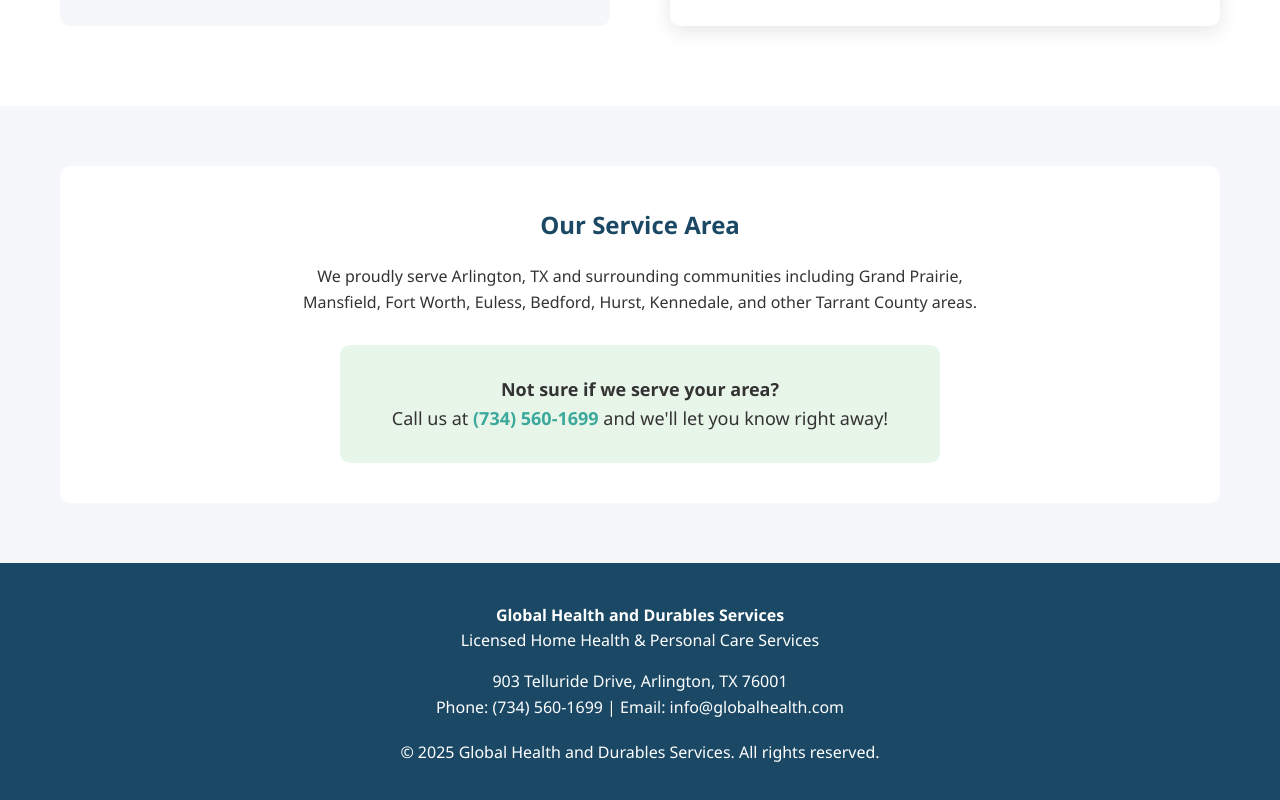
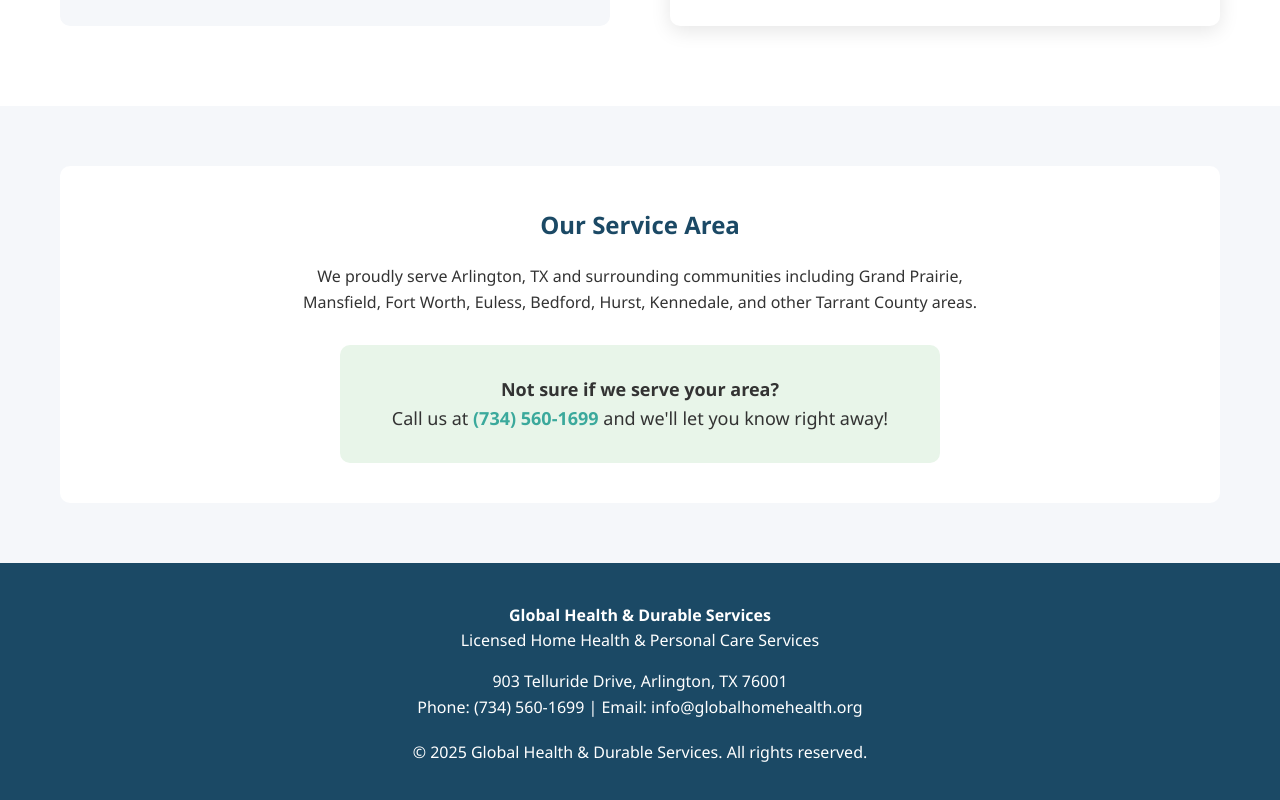
Before and after one commit to vanessa9373/globalhomehealth_website, a plain HTML site: page contact.html in a window 1280 px wide. Shown: the part 1748-2548 px from the top of the page. Drawn offline with Linux system fonts and the light colour scheme.

Commit message:
Update company name and contact email in contact.html

```diff
--- a/contact.html
+++ b/contact.html
@@ -3,8 +3,8 @@
 <head>
     <meta charset="UTF-8">
     <meta name="viewport" content="width=device-width, initial-scale=1.0">
-    <meta name="description" content="Contact Global Health and Durables Services for home health and personal care services in Arlington TX. Request free consultation. Call (734) 560-1699.">
-    <title>Contact Us | Global Health and Durables Services</title>
+    <meta name="description" content="Contact Global Health & Durable Services for home health and personal care services in Arlington TX. Request free consultation. Call (734) 560-1699.">
+    <title>Contact Us | Global Health & Durable Services</title>
 
     <style>
         * { margin: 0; padding: 0; box-sizing: border-box; }
@@ -239,7 +239,7 @@
                         <div class="info-icon">✉️</div>
                         <div class="info-content">
                             <h4>Email</h4>
-                            <p><a href="mailto:info@globalhealth.com" style="color: var(--primary-teal); text-decoration: none;">info@globalhealth.com</a></p>
+                            <p><a href="mailto: info@globalhomehealth.org" style="color: var(--primary-teal); text-decoration: none;"> info@globalhomehealth.org</a></p>
                             <p style="font-size: 14px;">We respond within 24 business hours</p>
                         </div>
                     </div>
@@ -248,7 +248,7 @@
                         <div class="info-icon">📍</div>
                         <div class="info-content">
                             <h4>Address</h4>
-                            <p><strong>Global Health and Durables Services</strong><br>
+                            <p><strong>Global Health & Durable Services</strong><br>
                             903 Telluride Drive<br>
                             Arlington, TX 76001</p>
                         </div>
@@ -394,11 +394,11 @@
     <!-- FOOTER -->
     <footer style="background: var(--primary-navy); color: white; padding: 40px 20px; text-align: center;">
         <div class="container">
-            <p><strong>Global Health and Durables Services</strong></p>
+            <p><strong>Global Health & Durable Services</strong></p>
             <p>Licensed Home Health & Personal Care Services</p>
             <p style="margin-top: 15px;">903 Telluride Drive, Arlington, TX 76001</p>
-            <p>Phone: (734) 560-1699 | Email: info@globalhealth.com</p>
-            <p style="margin-top: 20px;">&copy; 2025 Global Health and Durables Services. All rights reserved.</p>
+            <p>Phone: (734) 560-1699 | Email:  info@globalhomehealth.org</p>
+            <p style="margin-top: 20px;">&copy; 2025 Global Health & Durable Services. All rights reserved.</p>
         </div>
     </footer>
 
```
